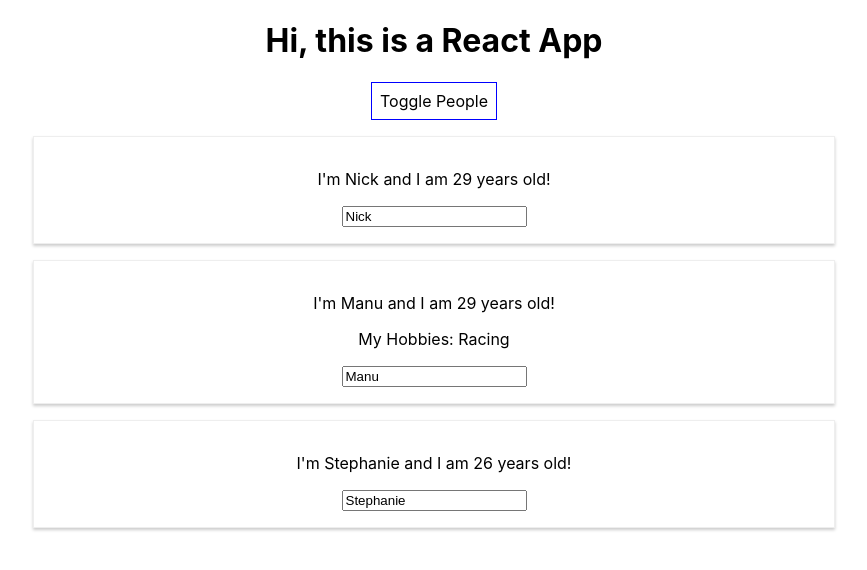
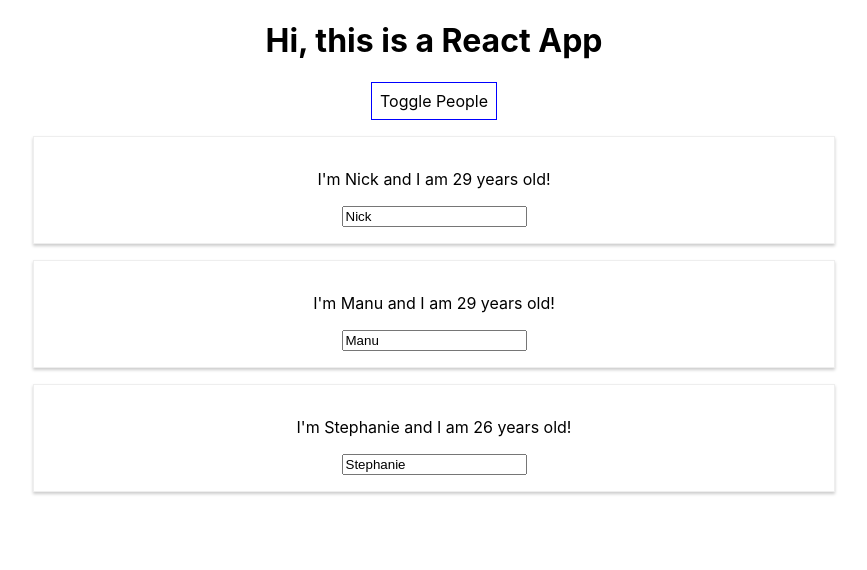
Before and after one commit to nickoralias/react-complete-guide, a React (Create React App) app: page / in a window 1280 px wide. Both pictures are taken after a click on the button "Toggle People". Shown: the top 570 px of the page, without its empty margins (206-1073 px from the left). Built offline with nearby package versions, Linux system fonts and the light colour scheme.

Commit message:
Render a list

```diff
--- a/src/App.js
+++ b/src/App.js
@@ -57,17 +57,11 @@ const App = props => {
   if (peopleState.showPeople) {
     people = (
       <div>
-        <Person
-          name={peopleState.people[0].name}
-          age={peopleState.people[0].age} />
-        <Person
-          name={peopleState.people[1].name}
-          age={peopleState.people[1].age}
-          changed={nameChangedHandler}
-          click={switchNameHandler.bind(this, 'Nick!')}>My Hobbies: Racing</Person>
-        <Person
-          name={peopleState.people[2].name}
-          age={peopleState.people[2].age} />
+        {peopleState.people.map(person => {
+          return <Person
+            name={person.name}
+            age={person.age} />
+        })}
       </div>
     );
   }
```
